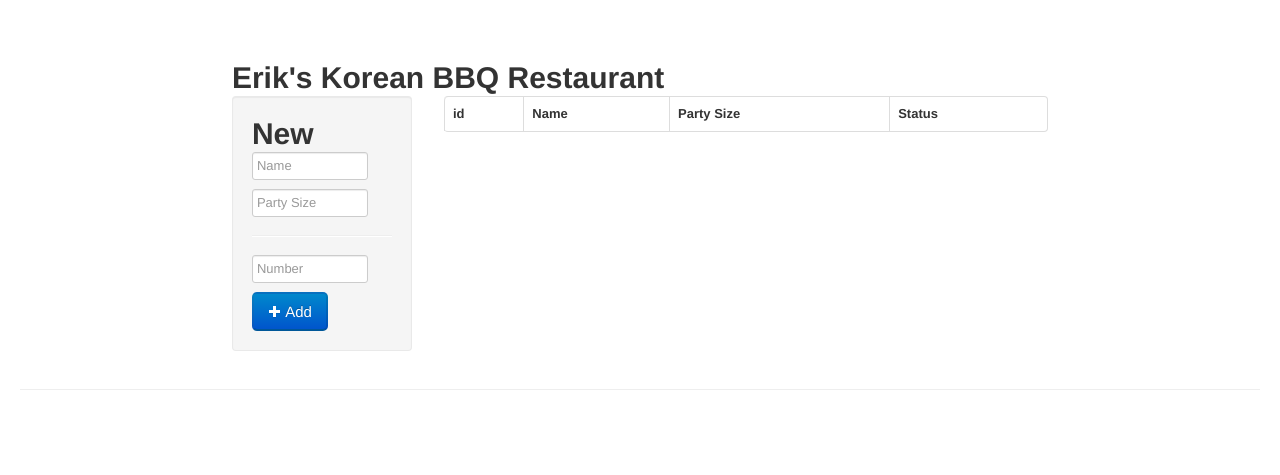
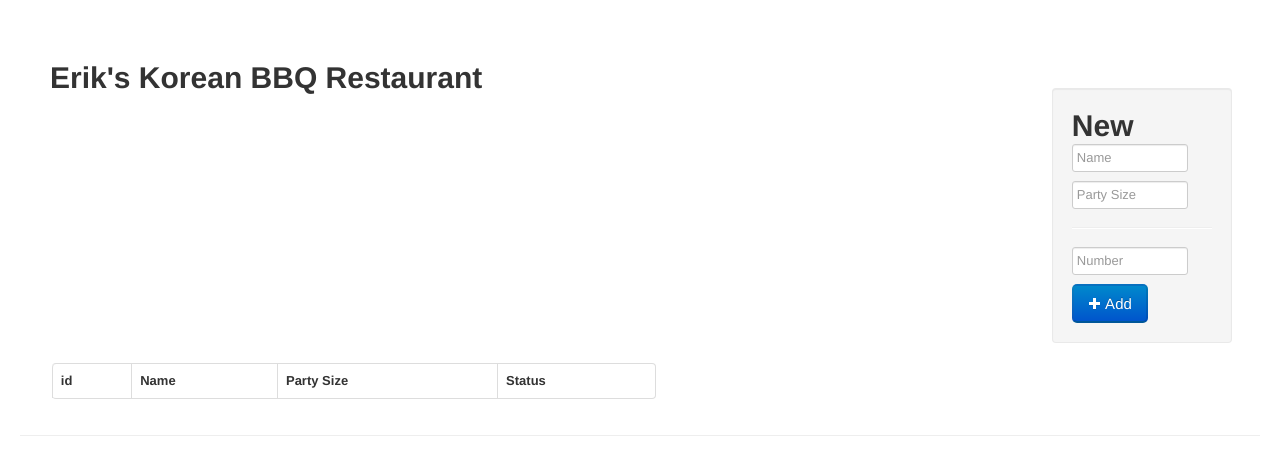
Before and after one commit to kumikoda/djangoheroku, a Django app: page /home/ in a window 1280 px wide. Shown: the top 475 px of the page. Run offline with Django 3.2, Linux system fonts and the light colour scheme; lists and menus that the app fills with data are empty; some libraries are stand-ins or nearby versions.

Commit message:
changed header

```diff
--- a/web/templates/web/index.html
+++ b/web/templates/web/index.html
@@ -30,10 +30,9 @@
   <body>
 
     <div id='hostapp' class="container-fluid">
-	<div class='row-fluid'>
-		<div class='span2'> </div>
+	<header class='jumbotron subhead'>
 		<div class='span10'><h1>Erik's Korean BBQ Restaurant</h2> </div>
-	</div>
+	</header>
       <div class="row-fluid">
 	    <div class='span2'> </div>
         <div class="span2">
```
